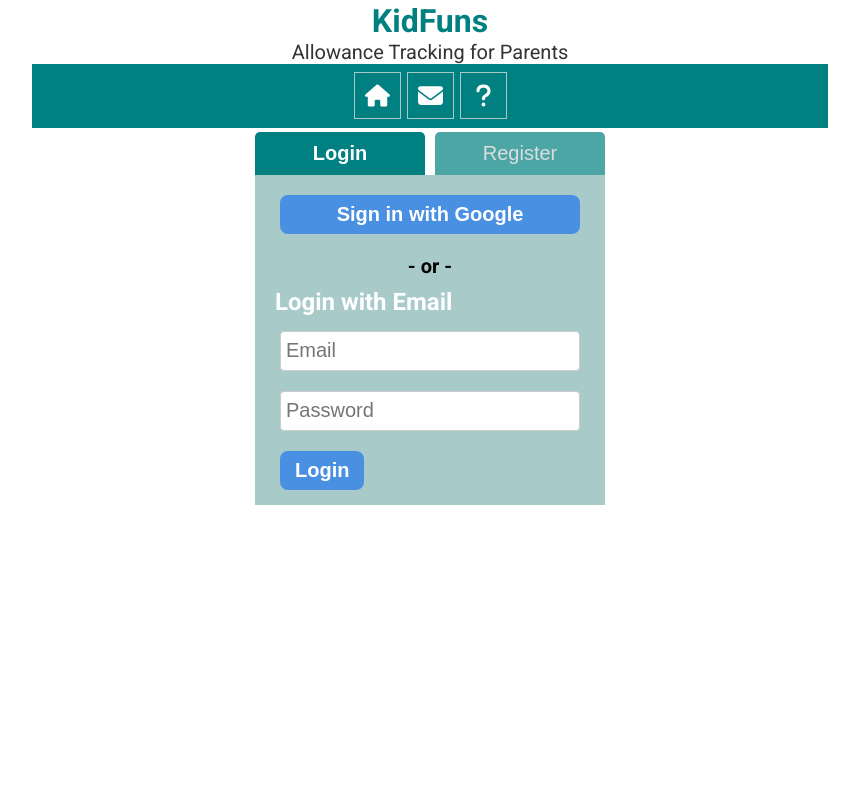
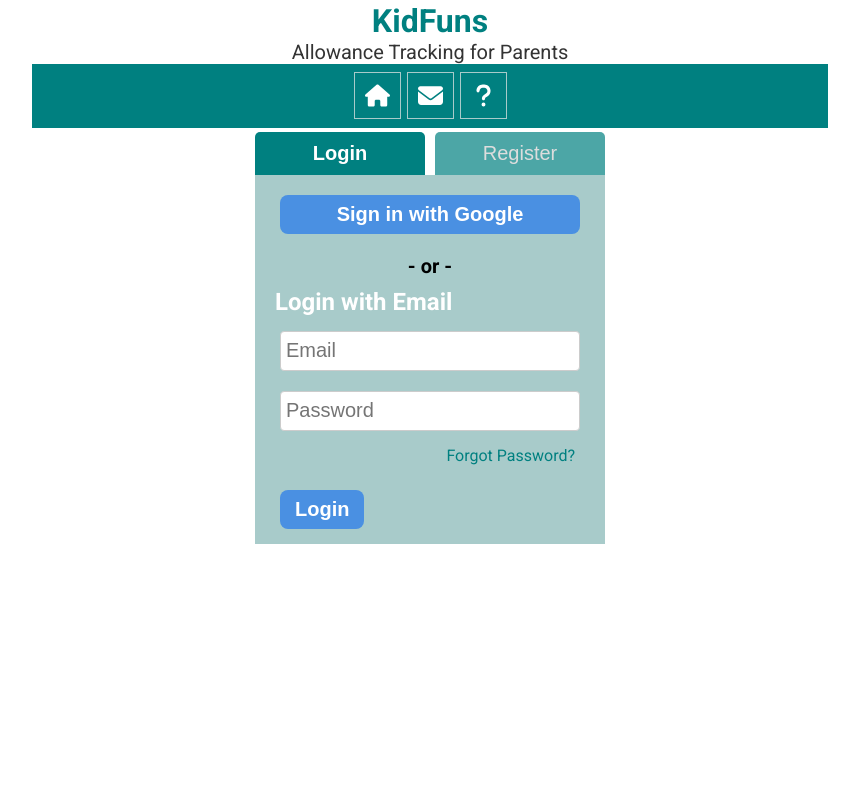
Before and after one commit to onyxdragun/KidFuns, a React (Vite) app: page / in a window 1280 px wide. Shown: the top 800 px of the page, without its empty margins (210-1069 px from the left). Built offline with nearby package versions, Linux system fonts and the light colour scheme; no server answers.

Commit message:
Added Forgot Password link. Added some missing styles to Join Family

```diff
--- a/src/components/CreateFamily.jsx
+++ b/src/components/CreateFamily.jsx
@@ -2,6 +2,7 @@
 import { useDispatch, useSelector } from "react-redux";
 
 import { createFamily, fetchFamilyData } from "../store/familySlice";
+import FamilyJoin from './FamilyJoin';
 
 const CreateFamily = () => {
   const [familyName, setFamilyName] = useState('');
@@ -38,6 +39,7 @@
         />
         <button className="button" onClick={handleCreateFamily}>Create Family</button>
       </div>
+      <FamilyJoin />
     </div>
   );
 };
--- a/src/components/Dashboard.jsx
+++ b/src/components/Dashboard.jsx
@@ -29,7 +29,7 @@
   if (!family_id) {
     return (
       <div className="allowances__noFam">
-        <h2>Please create a Family</h2>
+        <h2><Link to="/familydashboard">Please create a Family</Link></h2>
         <FamilyJoin />
       </div>
     );
--- a/src/components/FamilyDashboard.jsx
+++ b/src/components/FamilyDashboard.jsx
@@ -3,7 +3,6 @@
 
 import CreateFamily from "./CreateFamily";
 import ListKids from "./ListKids";
-import AddKid from "./AddKid";
 import FamilyMembers from './FamilyMembers';
 import FamilyTokenGenerator from "./FamilyTokenGenerator";
 import { fetchFamilyData } from '../store/familySlice.js';
--- a/src/components/LoginPage.jsx
+++ b/src/components/LoginPage.jsx
@@ -6,7 +6,8 @@
   signInWithPopup,
   createUserWithEmailAndPassword,
   signInWithEmailAndPassword,
-  updateProfile
+  updateProfile,
+  sendPasswordResetEmail
 } from "firebase/auth";
 import axios from 'axios';
 
@@ -20,6 +21,7 @@
   const [formConfirmPassword, setConfirmPassword] = useState('');
   const [formName, setName] = useState('');
   const [errorMessage, setErrorMessage] = useState('');
+  const [message, setMessage] = useState(null);
   const dispatch = useDispatch();
   const auth = getAuth();
 
@@ -58,13 +60,36 @@
         case 'password_too_short':
           setErrorMessage(error.message);
           break;
+        case 'email_required':
+          setErrorMessage(error.message);
+          break;
         default:
           setErrorMessage("An error occurred. Please try again.");
       }
     }
   };
 
+  const handleForgotPassword = async () => {
+    let error;
+    setErrorMessage('');
+
+    try {
+      if (!formEmail) {
+        error = new Error('Email required in order to request password reset');
+        error.code = 'email_required';
+        throw error;
+      }
+
+      await sendPasswordResetEmail(auth, formEmail);
+      setMessage('Password reset email sent! Check your inbox!');
+      setEmail('');
+    } catch (error) {
+      handleError(error, "Google login failed");
+    }
+  }
+
   const handleGoogleLogin = async () => {
+    setErrorMessage('');
     const provider = new GoogleAuthProvider();
     provider.setCustomParameters({
       prompt: 'select_account'
@@ -76,7 +101,7 @@
 
       await sendUserToAPI({ uid, email, name: displayName });
     } catch (error) {
-      handleError(error, "Google login failed");
+      handleError(error, "Password reset failed");
     }
   };
 
@@ -139,17 +164,28 @@
       <div className="login__tabs">
         <button
           className={`login__tabs__btn ${activeTab === "login" ? "login__tabs__btn--active" : ""}`}
-          onClick={() => setActiveTab("login")}
+          onClick={() => {
+            setErrorMessage('');
+            setActiveTab("login");
+          }}
         >
           Login
         </button>
         <button
           className={`login__tabs__btn ${activeTab === "register" ? "login__tabs__btn--active" : ""}`}
-          onClick={() => setActiveTab("register")}
+          onClick={() => {
+            setErrorMessage('');
+            setActiveTab("register");
+          }}
         >
           Register
         </button>
       </div>
+      {errorMessage && (
+        <div className="login__error__message">
+          {errorMessage}
+        </div>
+      )}
       {activeTab === "login" && (
         <div className="login__tab__content">
           <div className="login__google">
@@ -176,6 +212,17 @@
                   onChange={(e) => setPassword(e.target.value)}
                   required
                 />
+              </div>
+              <div className="login__form__forgot">
+                <a
+                  href="#"
+                  onClick={(e) => {
+                    e.preventDefault();
+                    handleForgotPassword();
+                  }}
+                >
+                  Forgot Password?
+                </a>
               </div>
               <div className="login__form__element">
                 <button className="button" type="submit">Login</button>
--- a/src/styles/components/_dashboard.scss
+++ b/src/styles/components/_dashboard.scss
@@ -24,7 +24,7 @@
     background: $teal;
     color: white;
     > a {
-      color: $lightteal;
+      color: white;
     }
     >a:hover {
       text-decoration: underline;
--- a/src/styles/components/_familydashboard.scss
+++ b/src/styles/components/_familydashboard.scss
@@ -4,6 +4,7 @@
   margin-bottom: 2rem;
   border: 1px solid $teal;
   border-radius: 0.5rem;
+  background: $lightteal;
   >h2 {
     margin-bottom: 2rem;
     padding: 1rem;
--- a/src/styles/components/_familyjoin.scss
+++ b/src/styles/components/_familyjoin.scss
@@ -4,6 +4,7 @@
 .familyjoin__container {
   background: $lightteal;
   padding: 1rem;
+  text-align: center;
   >p {
     padding: 1rem;
   }
--- a/src/styles/components/_login.scss
+++ b/src/styles/components/_login.scss
@@ -50,11 +50,13 @@
   padding: 1rem;
 }
 
-.login__error {
+.login__error__message {
+  width: 35rem;
   padding: 2rem;
   text-align: center;
-  font-size: 2rem;
+  font-size: 1.8rem;
   color: $darkred;
+  background: $lightteal;
 }
 
 .login__buttons {
@@ -84,3 +86,8 @@
   padding: 0.5rem;
   margin-top: 1rem;
 }
+
+.login__form__forgot {
+  text-align: right;
+  padding: 1rem;
+}
```
